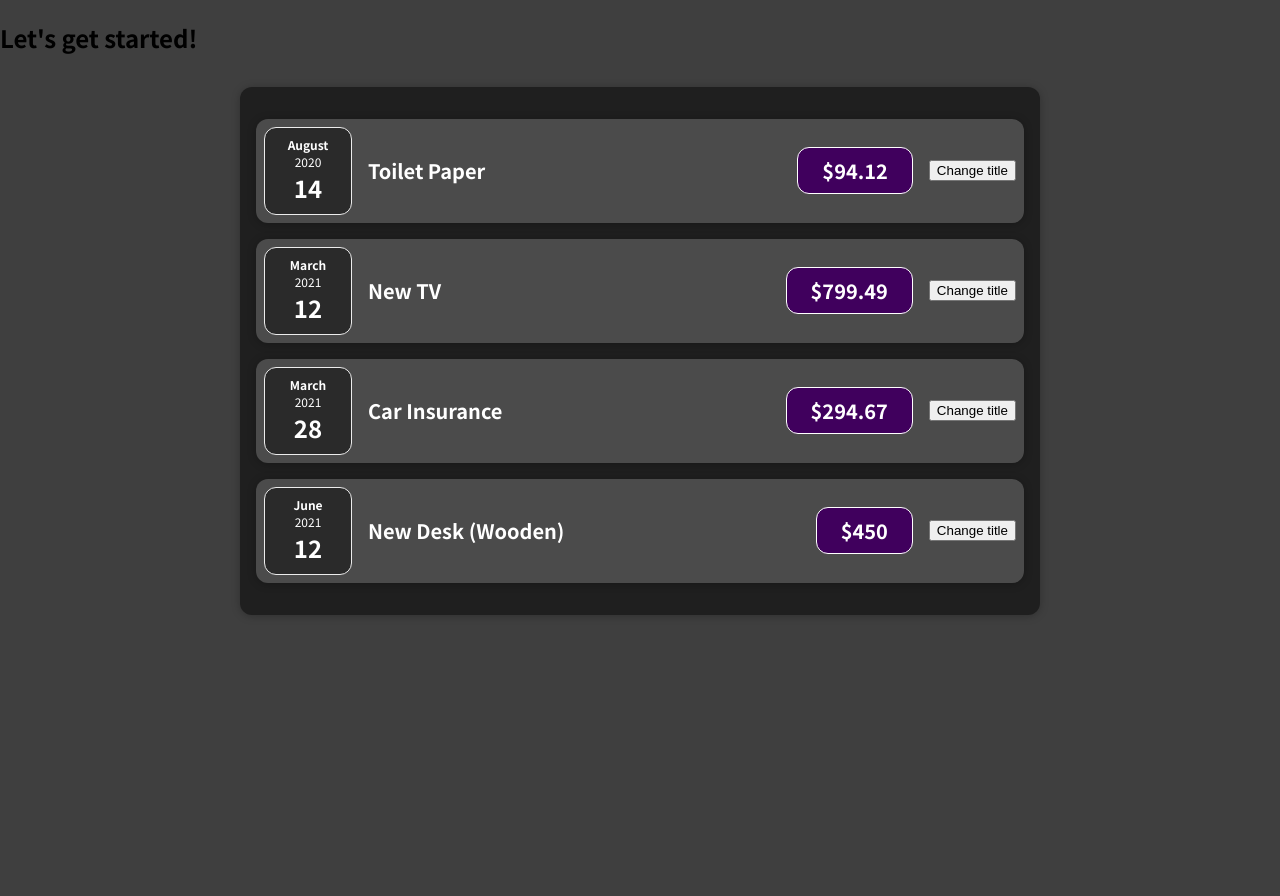
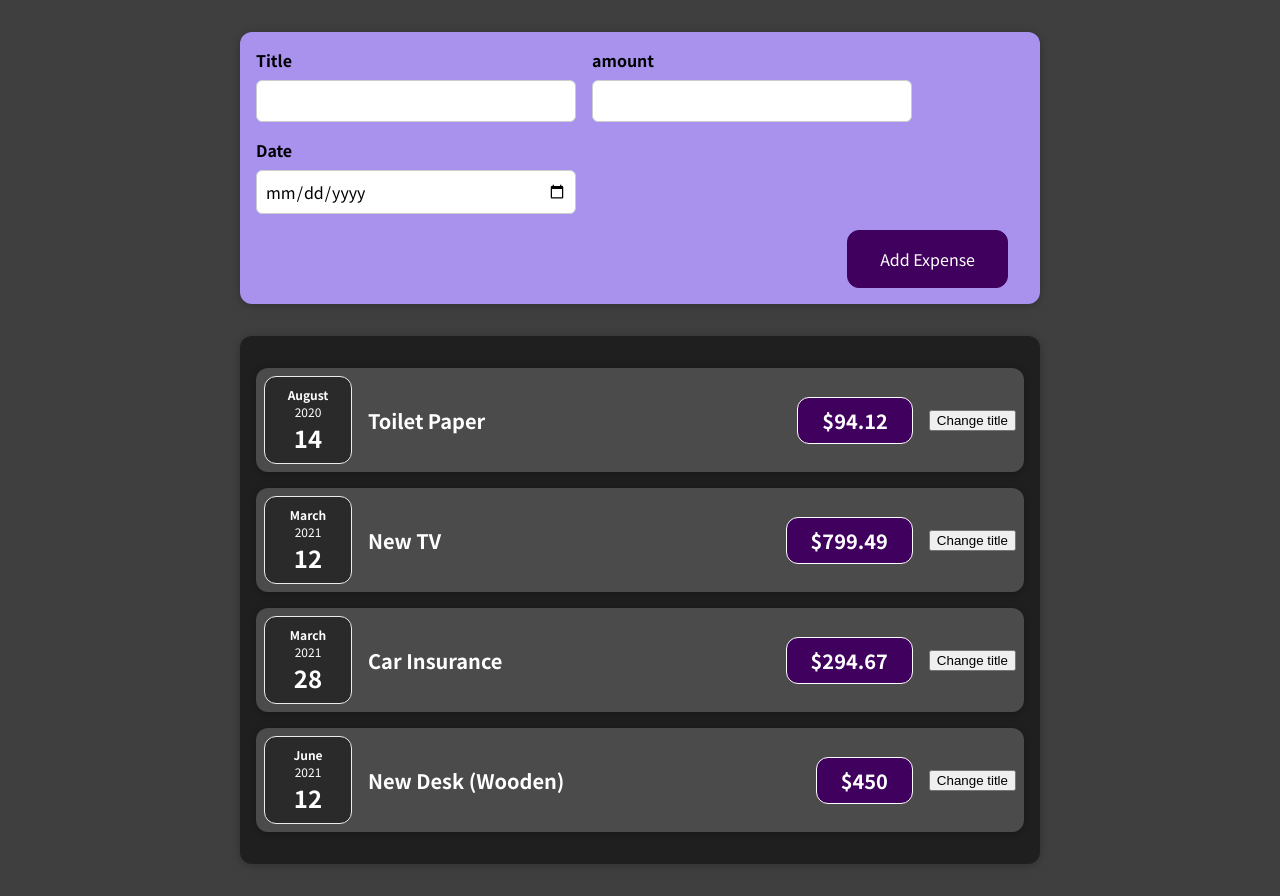
Before and after one commit to suneelkumarbh/react-course, a React (Create React App) app in the folder 01-starting-setup/: page / in a window 1280 px wide. Before the commit the page ends 800 px from the top, so only its background shows below. Built offline with nearby package versions, Linux system fonts and the light colour scheme.

Commit message:
added new expense form

```diff
--- a/01-starting-setup/src/App.js
+++ b/01-starting-setup/src/App.js
@@ -1,5 +1,6 @@
 import React from "react";
 import Expenses from "./components/Expenses/Expenses";
+import NewExpense from "./components/NewExpense/NewExpense";
 
 function App() {
   const expenses = [
@@ -33,7 +34,7 @@
   // );
   return (
     <div>
-      <h2>Let's get started!</h2>
+      <NewExpense />
       <Expenses items={expenses}/>
     </div>
   );
--- /dev/null
+++ b/01-starting-setup/src/components/NewExpense/ExpenseForm.css
@@ -0,0 +1,26 @@
+.new-expense__controls {
+  display: flex;
+  flex-wrap: wrap;
+  gap: 1rem;
+  margin-bottom: 1rem;
+  text-align: left;
+}
+
+.new-expense__control label {
+  font-weight: bold;
+  margin-bottom: 0.5rem;
+  display: block;
+}
+
+.new-expense__control input {
+  font: inherit;
+  padding: 0.5rem;
+  border-radius: 6px;
+  border: 1px solid #ccc;
+  width: 20rem;
+  max-width: 100%;
+}
+
+.new-expense__actions {
+  text-align: right;
+}
--- /dev/null
+++ b/01-starting-setup/src/components/NewExpense/ExpenseForm.js
@@ -0,0 +1,30 @@
+import React from "react";
+import "./ExpenseForm.css";
+
+const ExpenseForm = () => {
+  return (
+    <form>
+      <div className="new-expense__controls">
+        <div className="new-expense__control">
+          <label>Title</label>
+          <input type="text" />
+        </div>
+
+        <div className="new-expense__control">
+          <label>amount</label>
+          <input type="number" min="0.01" step="0.01" />
+        </div>
+
+        <div className="new-expense__control">
+          <label>Date</label>
+          <input type="date" min="2019-01-01" max="31-12-2023" />
+        </div>
+      </div>
+      <div className="new-expense__actions">
+        <button type='submit'>Add Expense</button>
+      </div>
+    </form>
+  );
+};
+
+export default ExpenseForm;
--- /dev/null
+++ b/01-starting-setup/src/components/NewExpense/NewExpense.css
@@ -0,0 +1,38 @@
+.new-expense {
+  background-color: #a892ee;
+  padding: 1rem;
+  margin: 2rem auto;
+  width: 50rem;
+  max-width: 95%;
+  border-radius: 12px;
+  text-align: center;
+  box-shadow: 0 1px 8px rgba(0, 0, 0, 0.25);
+}
+
+.new-expense button {
+  font: inherit;
+  cursor: pointer;
+  padding: 1rem 2rem;
+  border: 1px solid #40005d;
+  background-color: #40005d;
+  color: white;
+  border-radius: 12px;
+  margin-right: 1rem;
+}
+
+.new-expense button:hover,
+.new-expense button:active {
+  background-color: #510674;
+  border-color: #510674;
+}
+
+.new-expense button.alternative {
+  color: #220131;
+  border-color: transparent;
+  background-color: transparent;
+}
+
+.new-expense button.alternative:hover,
+.new-expense button.alternative:active {
+  background-color: #ddb3f8;
+}
--- /dev/null
+++ b/01-starting-setup/src/components/NewExpense/NewExpense.js
@@ -0,0 +1,13 @@
+import React from "react";
+import ExpenseForm from "./ExpenseForm";
+import './NewExpense.css';
+
+const NewExpense = () => {
+  return (
+    <div className="new-expense">
+      <ExpenseForm />
+    </div>
+  );
+};
+
+export default NewExpense
```
